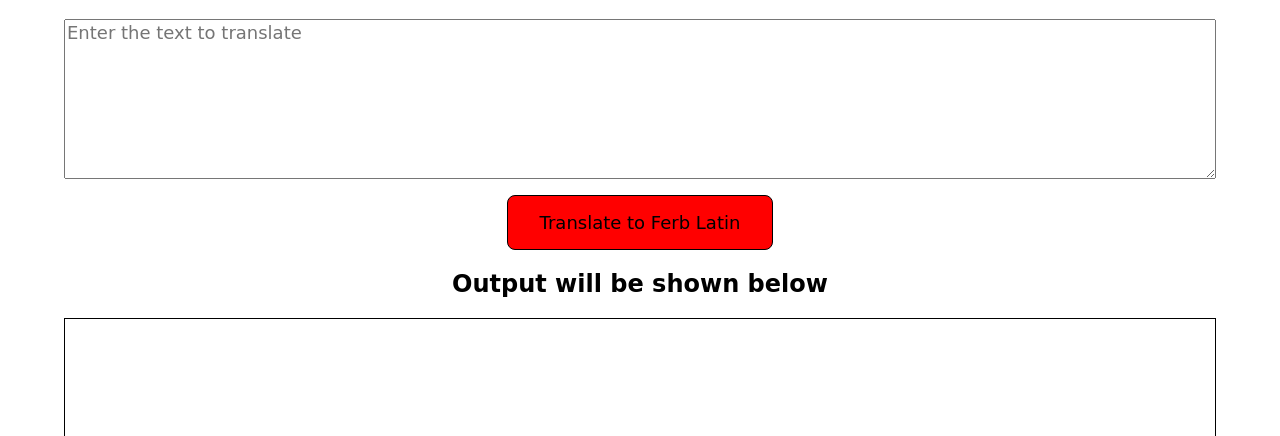
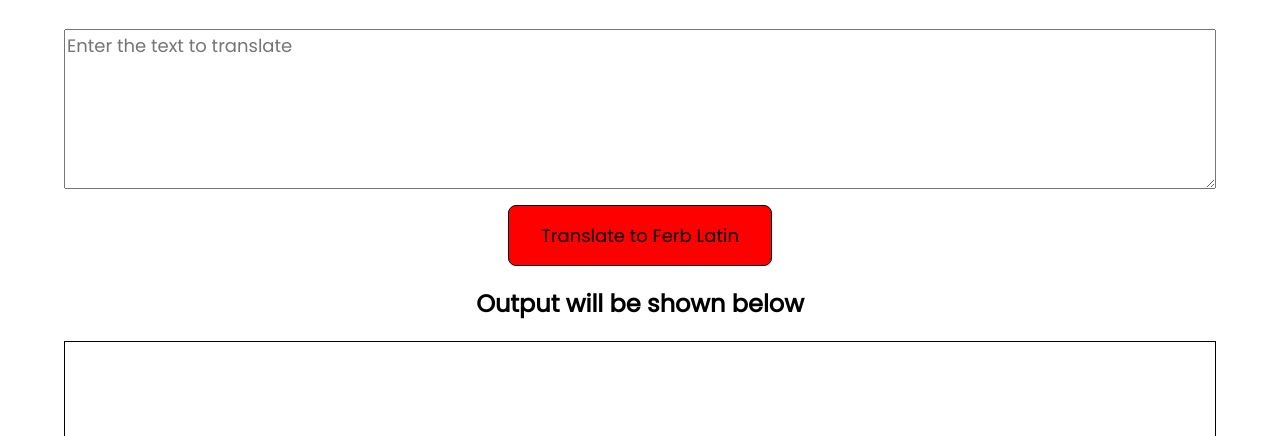
Before and after one commit to RanjitRaman/neogCamp-mark7, a plain HTML site: page index.html in a window 1280 px wide. Shown: the part 115-551 px from the top of the page. Drawn offline with Linux system fonts and the light colour scheme.

Commit message:
Update style.css

```diff
--- a/style.css
+++ b/style.css
@@ -1,12 +1,12 @@
-@import url("https://fonts.googleapis.com/css2?family=Poppins:wght@400;700&display=swap");
+@import url("https://fonts.googleapis.com/css2?family=Poppins&display=swap");
 
 :root {
   --primary: red;
-  font-family: "Kalam", cursive;
+  font-family: "Poppins", sans-serif;
 }
 
 body {
-  font-family: "Kalam", cursive;
+  font-family: "Poppins", sans-serif;
   color: black;
   text-align: center;
   margin: 0px;
@@ -23,7 +23,7 @@
   border: 1px black solid;
   padding: 1rem 2rem 1rem 2rem;
   font-size: large;
-  font-family: "Kalam", cursive;
+  font-family: "Poppins", sans-serif;
 }
 
 textarea {
```
